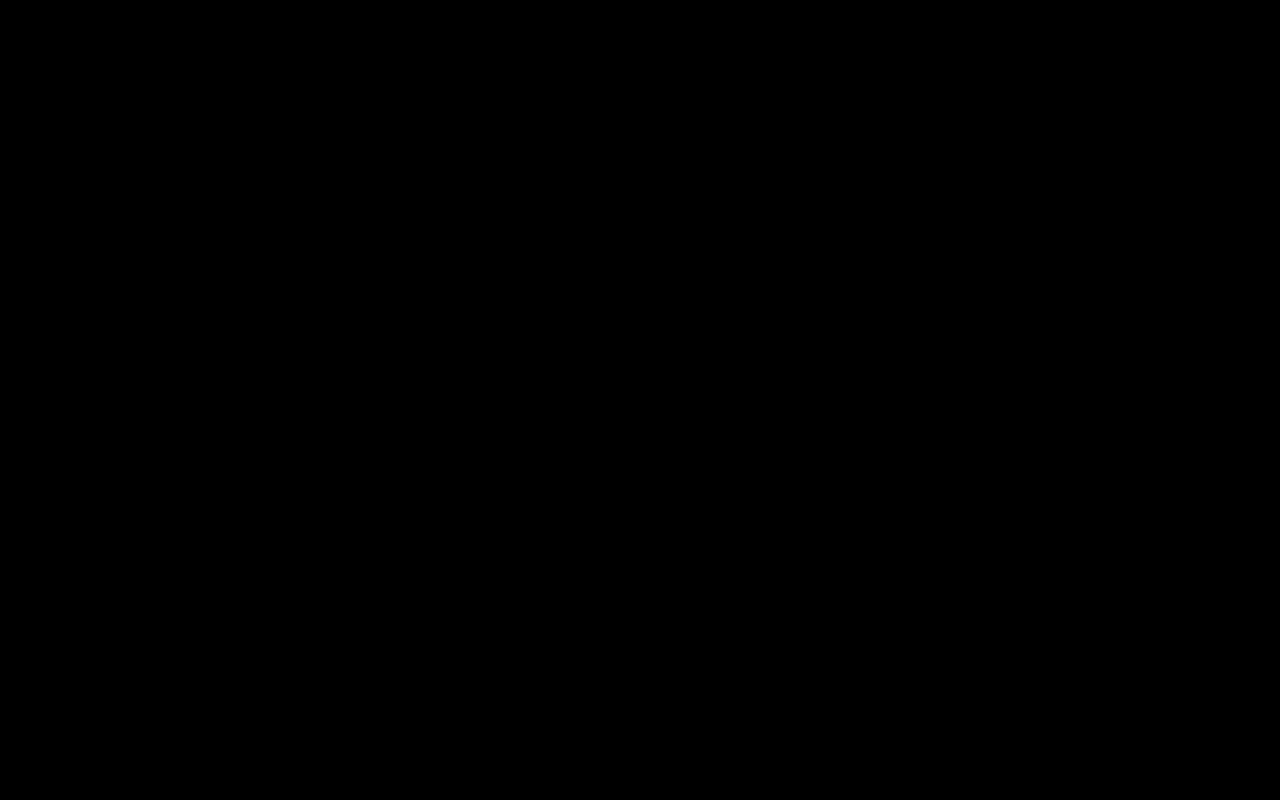
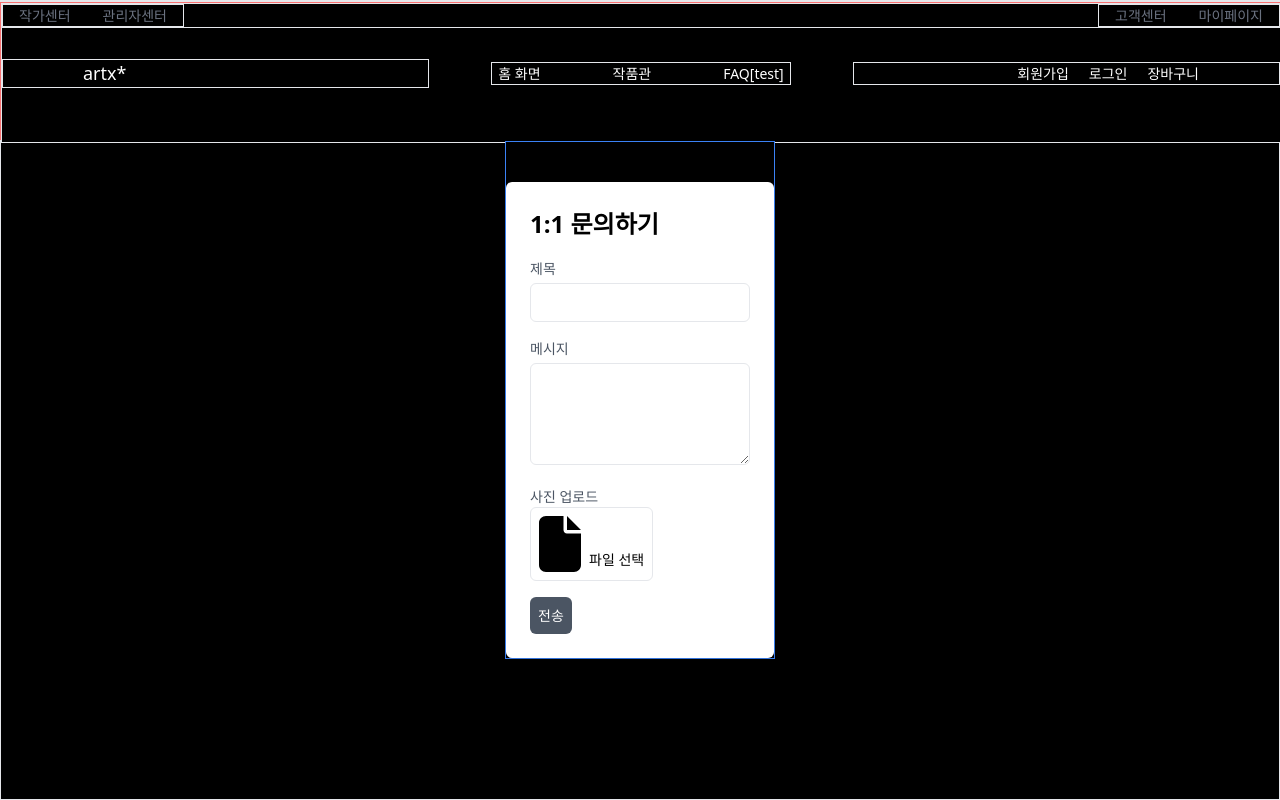
Before and after one commit to m-artx/artx-client, a React (Create React App) app: page /inquiry in a window 1280 px wide. Before the commit this address had no page. Built offline with nearby package versions, Linux system fonts and the light colour scheme.

Commit message:
Feature/ARTX-88 feat:작가센터 구현 (#19)

```diff
--- a/src/App.js
+++ b/src/App.js
@@ -1,7 +1,6 @@
 import { Route, Routes } from 'react-router-dom';
 import MainPage from './pages/MainPage';
 import Layout from './components/shared/Layout';
-
 
 //제품 라우터
 import ArtPage from './pages/ArtPage';
@@ -9,7 +8,6 @@ import Product from './pages/Product';
 import ProductDetailPage from './pages/ProductDetailPage';
 import ProductList from './pages/ProductList';
 import ProductRegistrationPage from './pages/ProductRegistrationPage';
-
 
 //유저 라우터
 import SignUpPage from './pages/userPages/SignUpPage';
@@ -26,28 +24,23 @@ import ShippingInfo from './pages/ShippingInfo';
 import Addaddress from './pages/Addaddress';
 import KakaoSuccess from './pages/userPages/KakaoSuccess';
 import KakaoFail from './pages/userPages/KakaoFail';
-import CustomerCenter from "./pages/CustomerCenter";
-
-
+import CustomerCenter from './pages/CustomerCenter';
 
 //작가용
 import ArtistRegistrationPage from './pages/userPages/ArtistRegistrationPage';
 import ArtistProfilePage from './pages/userPages/ArtistProfilePage';
-import ArtistsPage from "./pages/ArtistsPage";
+import ArtistsPage from './pages/ArtistsPage';
 
 //관리자용
-import AdminPage from "./pages/AdminPage";
-
+import AdminPage from './pages/AdminPage';
 
 //아직 사용하지 않는 페이지
 import DownloadPage from './pages/DownloadPage';
 import ArtxPage from './pages/ArtxPage';
 import Test from './pages/Test';
-import NoticePage from "./pages/NoticePage";
-
-
-
-
+import NoticePage from './pages/NoticePage';
+import InquiryManagement from './pages/InquiryManagement';
+import InquiryFormPage from './pages/InquiryFormPage';
 
 function App() {
     return (
@@ -55,15 +48,12 @@ function App() {
             <Routes>
                 <Route path="/" element={<Layout />}>
                     <Route index element={<MainPage />} />
-
                     {/* 제품 페이지 */}
                     <Route path="/paint" element={<ArtPage />} /> {/* 작품관 */}
                     <Route path="/product" element={<Product />} />
                     <Route path="/productpage" element={<ProductPage />} />
                     <Route path="/productdetail/:productId" element={<ProductDetailPage />} />
                     <Route path="/ProductRegistration" element={<ProductRegistrationPage />} />
-
-
                     {/* 유저 페이지 */}
                     <Route path="/signup" element={<SignUpPage />} />
                     <Route path="/login" element={<LoginPage />} />
@@ -79,25 +69,20 @@ function App() {
                     <Route path="/success" element={<KakaoSuccess />} />
                     <Route path="/kakaofail" element={<KakaoFail />} />
                     <Route path="/customer" element={<CustomerCenter />} />
-
-
                     {/* 작가관련 페이지 */}
                     <Route path="/ArtistRegistration" element={<ArtistRegistrationPage />} />
                     <Route path="/ArtistProfile" element={<ArtistProfilePage />} />
                     <Route path="/Artist" element={<ArtistsPage />} />
-
+                    <Route path="/inquirymanagement" element={<InquiryManagement />} />
+                    <Route path="/inquiry" element={<InquiryFormPage />} />
                     {/* 관리자 페이지 */}
                     <Route path="/admin" element={<AdminPage />} />
                     <Route path="/notice" element={<NoticePage />} />
-
-
                     {/* 현재 사용하지 않는 페이지 */}
                     <Route path="/productslist/:productCategoryType" element={<ProductList />} />
                     <Route path="/artx" element={<ArtxPage />} />
                     <Route path="/download" element={<DownloadPage />} />
                     <Route path="/test" element={<Test />} /> {/* 슬라이드 테스트. 임시. */}
-
-
                 </Route>
             </Routes>
         </div>
--- a/src/pages/AdminPage.jsx
+++ b/src/pages/AdminPage.jsx
@@ -2,11 +2,23 @@ import React from 'react';
 
 function AdminPage() {
     return (
-        <div>
-            <div>작가관리</div>
-            <div>메인화면 관리</div>
-            <div>공지사항 작성 및 관리</div>
-            <div>기타 운영사항</div>
+        <div className="container mx-auto p-8">
+            <div className="mb-8 border-b border-gray-300 pb-4">
+                <h2 className="text-2xl font-bold mb-4">작가관리</h2>
+                {/* 작가 관리 컴포넌트 추가 */}
+            </div>
+            <div className="mb-8 border-b border-gray-300 pb-4">
+                <h2 className="text-2xl font-bold mb-4">메인화면 관리</h2>
+                {/* 메인화면 관리 컴포넌트 추가 */}
+            </div>
+            <div className="mb-8 border-b border-gray-300 pb-4">
+                <h2 className="text-2xl font-bold mb-4">공지사항 작성 및 관리</h2>
+                {/* 공지사항 작성 및 관리 컴포넌트 추가 */}
+            </div>
+            <div className="mb-8">
+                <h2 className="text-2xl font-bold mb-4">기타 운영사항</h2>
+                {/* 기타 운영사항 컴포넌트 추가 */}
+            </div>
         </div>
     );
 }
--- /dev/null
+++ b/src/pages/InquiryFormPage.jsx
@@ -0,0 +1,101 @@
+// src/InquiryForm.js
+
+import React, { useState } from 'react';
+import { FontAwesomeIcon } from '@fortawesome/react-fontawesome';
+import { faFile } from '@fortawesome/free-solid-svg-icons';
+import { useNavigate } from 'react-router-dom';
+
+const InquiryForm = () => {
+    const [text, setText] = useState('');
+    const [message, setMessage] = useState('');
+    const [file, setFile] = useState(null);
+    const navigate = useNavigate();
+    const handleSubmit = (e) => {
+        e.preventDefault();
+
+        // 폼 데이터를 로컬 스토리지에 저장
+        const formData = {
+            title: text,
+            message: message,
+            file: file ? file.name : null,
+        };
+
+        // 로컬 스토리지에 저장된 데이터를 가져와서 배열에 추가
+        const storedData = JSON.parse(localStorage.getItem('inquiryFormData')) || [];
+        storedData.push(formData);
+
+        // 로컬 스토리지에 새로운 데이터를 저장
+        localStorage.setItem('inquiryFormData', JSON.stringify(storedData));
+
+        // 콘솔에도 출력
+        console.log('제목:', text);
+        console.log('메시지:', message);
+        console.log('파일:', file);
+
+        // 파일 업로드 로직을 추가하세요.
+        navigate('/inquirymanagement');
+    };
+
+    const handleFileChange = (e) => {
+        const selectedFile = e.target.files[0];
+        setFile(selectedFile);
+    };
+
+    return (
+        <div className="max-w-md mx-auto mt-10 p-6 bg-white rounded-md shadow-md bg-white text-black">
+            <h2 className="text-2xl font-semibold mb-4 bg-white text-black">1:1 문의하기</h2>
+            <form className="bg-white text-black" onSubmit={handleSubmit}>
+                <div className="mb-4 bg-white text-black">
+                    <label htmlFor="text" className="block text-sm font-medium text-gray-600 bg-white text-black">
+                        제목
+                    </label>
+                    <input
+                        type="text"
+                        id="text"
+                        name="text"
+                        value={text}
+                        onChange={(e) => setText(e.target.value)}
+                        className="mt-1 p-2 w-full border rounded-md bg-white text-black"
+                        required
+                    />
+                </div>
+
+                <div className="mb-4 bg-white text-black">
+                    <label htmlFor="message" className="block text-sm font-medium text-gray-600 bg-white text-black">
+                        메시지
+                    </label>
+                    <textarea
+                        id="message"
+                        name="message"
+                        value={message}
+                        onChange={(e) => setMessage(e.target.value)}
+                        rows="4"
+                        className="mt-1 p-2 w-full border rounded-md bg-white text-black"
+                        required
+                    ></textarea>
+                </div>
+                <div className="mb-4 bg-white text-black">
+                    <label htmlFor="file" className="block text-sm font-medium text-gray-600 bg-white text-black">
+                        사진 업로드
+                    </label>
+                    <div className="flex items-center bg-white text-black">
+                        <label
+                            htmlFor="file"
+                            className="cursor-pointer p-2 border rounded-md bg-gray-100 bg-white text-black"
+                        >
+                            <FontAwesomeIcon icon={faFile} className="mr-2 bg-white text-black" size="4x" />
+                            파일 선택
+                        </label>
+                        <input type="file" id="file" name="file" onChange={handleFileChange} className="hidden" />
+                    </div>
+                </div>
+
+                <button type="submit" className="bg-gray-600 text-white p-2 rounded-md ">
+                    전송
+                </button>
+            </form>
+        </div>
+    );
+};
+
+export default InquiryForm;
--- /dev/null
+++ b/src/pages/InquiryManagement.jsx
@@ -0,0 +1,55 @@
+import React, { useState, useEffect } from 'react';
+import { Link } from 'react-router-dom';
+
+export default function InquiryManagement() {
+    const [formData, setFormData] = useState([]);
+
+    useEffect(() => {
+        // 저장된 데이터를 불러와서 상태에 설정
+        const storedData = JSON.parse(localStorage.getItem('inquiryFormData')) || [];
+        setFormData(storedData);
+    }, []);
+
+    const handleDelete = (index) => {
+        // 선택한 인덱스의 데이터를 배열에서 제거
+        const updatedData = [...formData];
+        updatedData.splice(index, 1);
+
+        // 로컬 스토리지에서도 해당 데이터 제거
+        localStorage.setItem('inquiryFormData', JSON.stringify(updatedData));
+
+        // 상태 업데이트
+        setFormData(updatedData);
+    };
+
+    return (
+        <div className="max-w-2xl mx-auto mt-8 p-6 bg-white rounded-md shadow-md bg-white text-black">
+            <h1 className="text-3xl font-bold mb-4 bg-white text-black">문의내역</h1>
+            {formData.map((data, index) => (
+                <div key={index} className="mb-4 bg-white text-black">
+                    <h2 className="text-xl font-semibold bg-white text-black">{data.title}</h2>
+                    <p className="text-gray-600 bg-white text-black">{data.message}</p>
+                    {data.file && (
+                        <div className="mt-2 ">
+                            <p className="text-gray-700 bg-white text-black">첨부 파일: {data.file}</p>
+                        </div>
+                    )}
+                    <button
+                        onClick={() => handleDelete(index)}
+                        className="mt-2 px-2 py-1 bg-black text-white rounded-md"
+                    >
+                        삭제
+                    </button>
+                    <hr className="my-4 border-t" />
+                </div>
+            ))}
+            {formData.length === 0 && <p className="text-gray-600">저장된 데이터가 없습니다.</p>}
+            <Link
+                to="/inquiry"
+                className="block text-center border border-white mt-4 p-2 bg-black text-white rounded-md"
+            >
+                1:1 문의 남기기
+            </Link>
+        </div>
+    );
+}
--- a/src/pages/NoticePage.jsx
+++ b/src/pages/NoticePage.jsx
@@ -1,11 +1,13 @@
-import React from 'react'
+import React from 'react';
 
 function NoticePage() {
-  return (
-    <div>공지사항
-      <div>게시판 내용</div>
-    </div>
-  )
+    return (
+        <div>
+            <h2>고객센터</h2>
+            공지사항
+            <div>게시판 내용</div>
+        </div>
+    );
 }
 
-export default NoticePage
+export default NoticePage;
```
Also changed, not shown: src/pages/ArtistsPage.jsx (+27 -15 lines), src/pages/ProductDetailPage.jsx (+20 -4 lines). Lines whose indentation alone changed are shown as unchanged.
